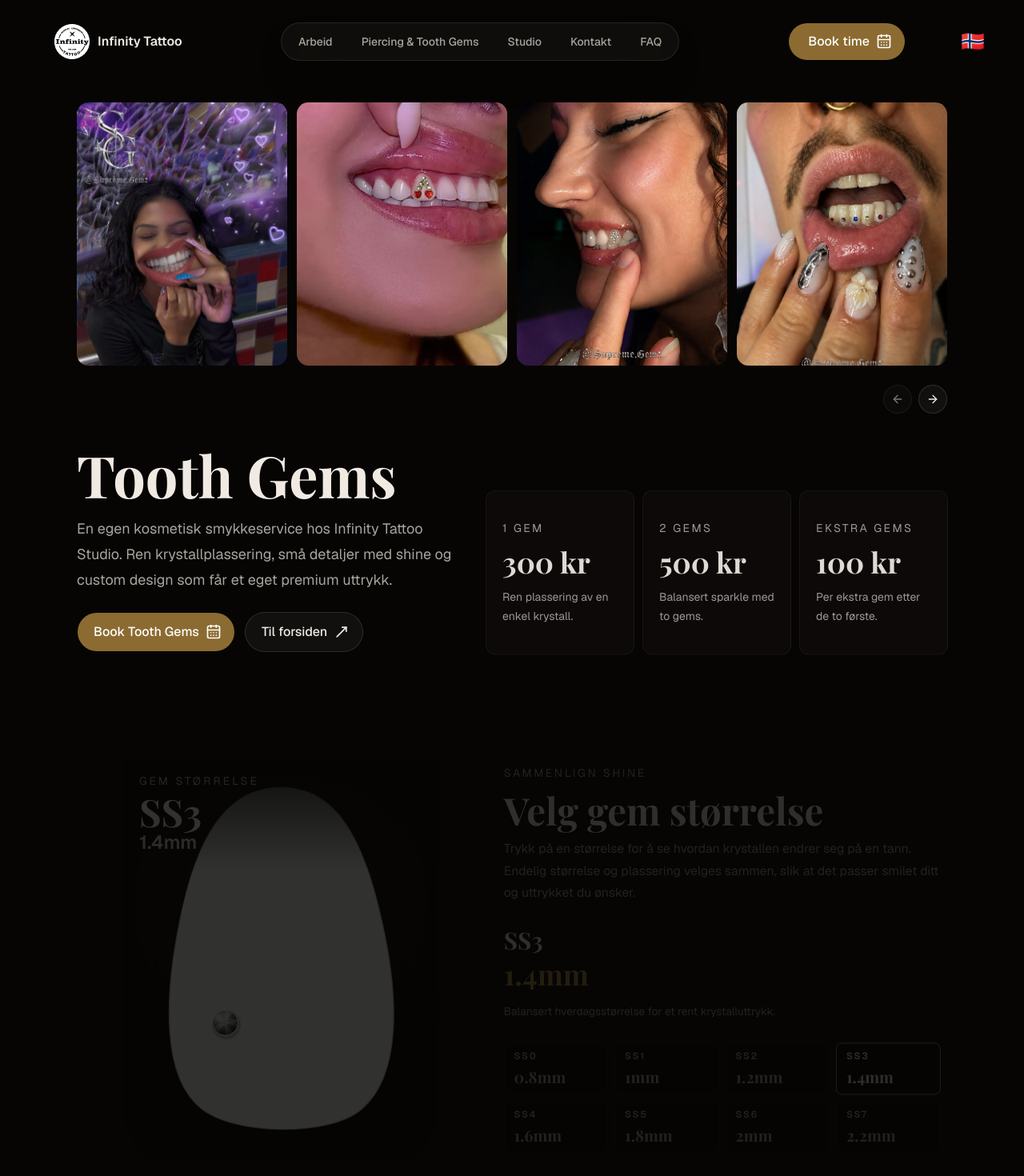
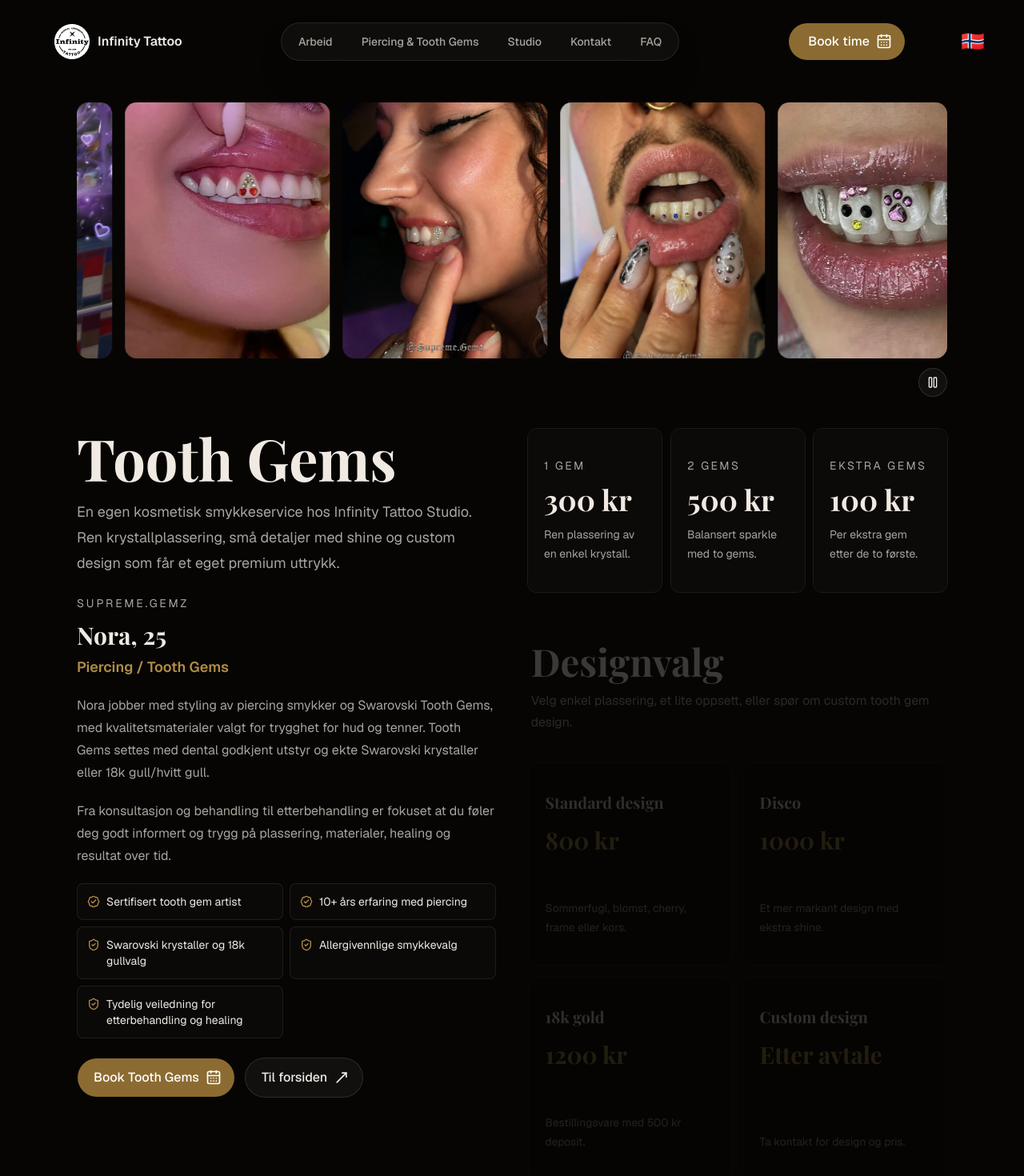
Before and after one commit to YmiaDKA/InfinityTattoo, a Next.js app: page /tooth-gems in a window 1280 px wide. Shown: the top 1470 px of the page at 80% size. Built offline with nearby package versions, Linux system fonts and the light colour scheme.

Commit message:
Stack artists and combine Tooth Gems content

```diff
--- a/src/app/tooth-gems/page.tsx
+++ b/src/app/tooth-gems/page.tsx
@@ -1,7 +1,6 @@
 import {
   BadgeCheckIcon,
   CalendarDaysIcon,
-  GemIcon,
   MoveUpRightIcon,
   ShieldCheckIcon,
 } from "lucide-react";
@@ -37,7 +36,7 @@ export default function ToothGemsPage() {
 
       <ToothGemGallery />
 
-      <section className="mx-auto grid max-w-6xl gap-10 px-5 pb-16 pt-10 sm:px-8 lg:grid-cols-[0.9fr_1.1fr] lg:items-end lg:pb-24">
+      <section className="mx-auto grid max-w-6xl gap-10 px-5 pb-16 pt-10 sm:px-8 lg:grid-cols-2 lg:items-start lg:pb-24">
         <div className="motion-rise flex flex-col gap-6">
           <div className="flex flex-col gap-4">
             <h1 className="font-display text-5xl font-bold leading-none sm:text-7xl">
@@ -49,6 +48,45 @@ export default function ToothGemsPage() {
                 no="En egen kosmetisk smykkeservice hos Infinity Tattoo Studio. Ren krystallplassering, små detaljer med shine og custom design som får et eget premium uttrykk."
               />
             </p>
+          </div>
+          <div className="flex flex-col gap-5">
+            <div>
+              <p className="text-sm uppercase tracking-[0.2em] text-muted-foreground">
+                SUPREME.GEMZ
+              </p>
+              <h2 className="mt-3 font-display text-3xl font-bold">Nora, 25</h2>
+              <p className="mt-2 text-lg font-semibold text-[color:var(--studio-gold)]">
+                Piercing / Tooth Gems
+              </p>
+            </div>
+            <p className="text-base leading-7 text-muted-foreground">
+              <LocalizedText
+                en="Nora specializes in piercing jewelry styling and Swarovski crystal Tooth Gems, using quality materials chosen for skin and teeth safety. Tooth Gems are placed with dental approved equipment and real Swarovski crystals or 18k gold/white gold options."
+                no="Nora jobber med styling av piercing smykker og Swarovski Tooth Gems, med kvalitetsmaterialer valgt for trygghet for hud og tenner. Tooth Gems settes med dental godkjent utstyr og ekte Swarovski krystaller eller 18k gull/hvitt gull."
+              />
+            </p>
+            <p className="text-base leading-7 text-muted-foreground">
+              <LocalizedText
+                en="From consultation and treatment to aftercare, the focus is that you feel informed, comfortable, and confident about placement, materials, healing, and long term results."
+                no="Fra konsultasjon og behandling til etterbehandling er fokuset at du føler deg godt informert og trygg på plassering, materialer, healing og resultat over tid."
+              />
+            </p>
+
+            <div className="grid gap-2 sm:grid-cols-2">
+              {noraHighlights.map((item, index) => (
+                <div
+                  className="flex items-start gap-2 rounded-lg border border-border/70 bg-card/45 p-3 text-sm text-foreground"
+                  key={item.titleEn}
+                >
+                  {index < 2 ? (
+                    <BadgeCheckIcon className="mt-0.5 size-4 shrink-0 text-[color:var(--studio-gold)]" />
+                  ) : (
+                    <ShieldCheckIcon className="mt-0.5 size-4 shrink-0 text-[color:var(--studio-gold)]" />
+                  )}
+                  <LocalizedText en={item.titleEn} no={item.titleNo} />
+                </div>
+              ))}
+            </div>
           </div>
           <div className="flex flex-col gap-3 sm:flex-row">
             <Button
@@ -79,32 +117,27 @@ export default function ToothGemsPage() {
           </div>
         </div>
 
-        <div className="motion-stagger grid gap-3 sm:grid-cols-3">
-          {toothGemPrices.map((item) => (
-            <Card
-              className="motion-lift motion-reveal bg-card/70"
-              key={item.titleEn}
-            >
-              <CardContent className="flex min-h-40 flex-col gap-3 p-5">
-                <p className="text-sm uppercase tracking-[0.18em] text-muted-foreground">
-                  <LocalizedText en={item.titleEn} no={item.titleNo} />
-                </p>
-                <p className="font-display text-4xl font-bold text-foreground">
-                  {item.price}
-                </p>
-                <p className="mt-auto text-sm leading-6 text-muted-foreground">
-                  <LocalizedText en={item.textEn} no={item.textNo} />
-                </p>
-              </CardContent>
-            </Card>
-          ))}
-        </div>
-      </section>
-
-      <ToothGemSizeGuide />
-
-      <section className="border-y bg-card/30">
-        <div className="mx-auto flex max-w-6xl flex-col gap-8 px-5 py-16 sm:px-8 lg:py-24">
+        <div className="flex flex-col gap-8">
+          <div className="motion-stagger grid gap-3 sm:grid-cols-3">
+            {toothGemPrices.map((item) => (
+              <Card
+                className="motion-lift motion-reveal bg-card/70"
+                key={item.titleEn}
+              >
+                <CardContent className="flex min-h-40 flex-col gap-3 p-5">
+                  <p className="text-sm uppercase tracking-[0.18em] text-muted-foreground">
+                    <LocalizedText en={item.titleEn} no={item.titleNo} />
+                  </p>
+                  <p className="font-display text-4xl font-bold text-foreground">
+                    {item.price}
+                  </p>
+                  <p className="mt-auto text-sm leading-6 text-muted-foreground">
+                    <LocalizedText en={item.textEn} no={item.textNo} />
+                  </p>
+                </CardContent>
+              </Card>
+            ))}
+          </div>
           <div className="motion-reveal flex flex-col gap-3">
             <h2 className="font-display text-4xl font-bold sm:text-5xl">
               <LocalizedText en="Design options" no="Designvalg" />
@@ -116,8 +149,7 @@ export default function ToothGemsPage() {
               />
             </p>
           </div>
-
-          <div className="motion-stagger grid gap-3 md:grid-cols-2 lg:grid-cols-4">
+          <div className="motion-stagger grid gap-3 sm:grid-cols-2">
             {toothGemDesigns.map((item) => (
               <Card
                 className="motion-lift motion-reveal bg-background/70"
@@ -143,52 +175,7 @@ export default function ToothGemsPage() {
         </div>
       </section>
 
-      <section className="mx-auto max-w-3xl px-5 py-16 sm:px-8 lg:py-24">
-        <div className="flex flex-col gap-6">
-          <div className="flex size-12 items-center justify-center rounded-full bg-primary text-primary-foreground">
-            <GemIcon className="size-5" />
-          </div>
-          <div>
-            <p className="text-sm uppercase tracking-[0.2em] text-muted-foreground">
-              SUPREME.GEMZ
-            </p>
-            <h2 className="mt-3 font-display text-4xl font-bold sm:text-5xl">
-              Nora, 25
-            </h2>
-            <p className="mt-2 text-lg font-semibold text-[color:var(--studio-gold)]">
-              Piercing / Tooth Gems
-            </p>
-          </div>
-          <p className="text-base leading-7 text-muted-foreground">
-            <LocalizedText
-              en="Nora specializes in piercing jewelry styling and Swarovski crystal Tooth Gems, using quality materials chosen for skin and teeth safety. Tooth Gems are placed with dental approved equipment and real Swarovski crystals or 18k gold/white gold options."
-              no="Nora jobber med styling av piercing smykker og Swarovski Tooth Gems, med kvalitetsmaterialer valgt for trygghet for hud og tenner. Tooth Gems settes med dental godkjent utstyr og ekte Swarovski krystaller eller 18k gull/hvitt gull."
-            />
-          </p>
-          <p className="text-base leading-7 text-muted-foreground">
-            <LocalizedText
-              en="From consultation and treatment to aftercare, the focus is that you feel informed, comfortable, and confident about placement, materials, healing, and long term results."
-              no="Fra konsultasjon og behandling til etterbehandling er fokuset at du føler deg godt informert og trygg på plassering, materialer, healing og resultat over tid."
-            />
-          </p>
-
-          <div className="grid gap-2 sm:grid-cols-2">
-            {noraHighlights.map((item, index) => (
-              <div
-                className="flex items-start gap-2 rounded-lg border border-border/70 bg-card/45 p-3 text-sm text-foreground"
-                key={item.titleEn}
-              >
-                {index < 2 ? (
-                  <BadgeCheckIcon className="mt-0.5 size-4 shrink-0 text-[color:var(--studio-gold)]" />
-                ) : (
-                  <ShieldCheckIcon className="mt-0.5 size-4 shrink-0 text-[color:var(--studio-gold)]" />
-                )}
-                <LocalizedText en={item.titleEn} no={item.titleNo} />
-              </div>
-            ))}
-          </div>
-        </div>
-      </section>
+      <ToothGemSizeGuide />
     </main>
   );
 }
--- a/src/components/tooth-gem-gallery.tsx
+++ b/src/components/tooth-gem-gallery.tsx
@@ -1,45 +1,18 @@
 "use client";
 
 import Image from "next/image";
-import { ArrowLeftIcon, ArrowRightIcon } from "lucide-react";
-import { useEffect, useRef, useState } from "react";
+import { PauseIcon, PlayIcon } from "lucide-react";
+import { useState } from "react";
 
 import { Button } from "@/components/ui/button";
+import { Marquee } from "@/components/ui/marquee";
 import { useLanguage } from "@/lib/language-store";
 import { supremeGemzGallery } from "@/lib/tooth-gems";
+import { cn } from "@/lib/utils";
 
 export function ToothGemGallery() {
   const language = useLanguage();
-  const trackRef = useRef<HTMLDivElement>(null);
-  const [canPrevious, setCanPrevious] = useState(false);
-  const [canNext, setCanNext] = useState(true);
-
-  function updateControls() {
-    const track = trackRef.current;
-    if (!track) return;
-    setCanPrevious(track.scrollLeft > 1);
-    setCanNext(track.scrollLeft + track.clientWidth < track.scrollWidth - 1);
-  }
-
-  useEffect(() => {
-    const track = trackRef.current;
-    if (!track) return;
-    const observer = new ResizeObserver(updateControls);
-    observer.observe(track);
-    return () => observer.disconnect();
-  }, []);
-
-  function scroll(direction: number) {
-    const track = trackRef.current;
-    const slide = track?.firstElementChild;
-    if (!track || !slide) return;
-    track.scrollBy({
-      left: direction * (slide.clientWidth + 12),
-      behavior: window.matchMedia("(prefers-reduced-motion: reduce)").matches
-        ? "instant"
-        : "smooth",
-    });
-  }
+  const [paused, setPaused] = useState(false);
 
   return (
     <section
@@ -49,24 +22,20 @@ export function ToothGemGallery() {
           ? "Tooth Gems bildegalleri"
           : "Tooth Gems photo gallery"
       }
-      aria-roledescription={language === "NO" ? "karusell" : "carousel"}
     >
-      <div
-        ref={trackRef}
-        onScroll={updateControls}
-        tabIndex={0}
-        aria-label={language === "NO" ? "Bla gjennom bildene" : "Browse photos"}
-        onKeyDown={(event) => {
-          if (event.key !== "ArrowLeft" && event.key !== "ArrowRight") return;
-          event.preventDefault();
-          scroll(event.key === "ArrowLeft" ? -1 : 1);
-        }}
-        className="flex snap-x snap-mandatory gap-3 overflow-x-auto overscroll-x-contain rounded-2xl pb-3 focus-visible:outline-2 focus-visible:outline-ring"
+      <Marquee
+        pauseOnHover
+        repeat={2}
+        decorativeRepeats
+        className={cn(
+          "rounded-2xl p-0 [--duration:60s] motion-reduce:overflow-x-auto [&>div]:motion-reduce:animate-none [&>div:not(:first-child)]:motion-reduce:hidden",
+          paused && "[&>div]:[animation-play-state:paused]",
+        )}
       >
         {supremeGemzGallery.map((image, index) => (
           <div
             key={image.src}
-            className="relative aspect-[4/5] w-[78%] shrink-0 snap-start overflow-hidden rounded-2xl bg-card sm:w-[42%] lg:w-[calc((100%-2.25rem)/4)]"
+            className="relative h-72 w-56 shrink-0 overflow-hidden rounded-2xl bg-card sm:h-80 sm:w-64"
           >
             <Image
               src={image.src}
@@ -74,31 +43,29 @@ export function ToothGemGallery() {
               fill
               className="object-cover"
               loading={index === 0 ? "eager" : "lazy"}
-              sizes="(min-width: 1152px) 260px, (min-width: 1024px) 24vw, (min-width: 640px) 42vw, 78vw"
+              sizes="(min-width: 640px) 256px, 224px"
             />
           </div>
         ))}
-      </div>
-      <div className="mt-3 flex justify-end gap-2">
+      </Marquee>
+      <div className="mt-3 flex justify-end motion-reduce:hidden">
         <Button
           variant="outline"
           size="icon-lg"
           className="rounded-full"
-          aria-label={language === "NO" ? "Forrige bilde" : "Previous photo"}
-          disabled={!canPrevious}
-          onClick={() => scroll(-1)}
+          aria-label={
+            paused
+              ? language === "NO"
+                ? "Start galleri"
+                : "Play gallery"
+              : language === "NO"
+                ? "Pause galleri"
+                : "Pause gallery"
+          }
+          aria-pressed={paused}
+          onClick={() => setPaused((value) => !value)}
         >
-          <ArrowLeftIcon />
-        </Button>
-        <Button
-          variant="outline"
-          size="icon-lg"
-          className="rounded-full"
-          aria-label={language === "NO" ? "Neste bilde" : "Next photo"}
-          disabled={!canNext}
-          onClick={() => scroll(1)}
-        >
-          <ArrowRightIcon />
+          {paused ? <PlayIcon /> : <PauseIcon />}
         </Button>
       </div>
     </section>
--- a/src/components/ui/marquee.tsx
+++ b/src/components/ui/marquee.tsx
@@ -31,6 +31,8 @@ interface MarqueeProps extends ComponentPropsWithoutRef<"div"> {
    * @default 4
    */
   repeat?: number
+  /** Hide duplicated, non-interactive content from assistive technology. */
+  decorativeRepeats?: boolean
 }
 
 export function Marquee({
@@ -40,6 +42,7 @@ export function Marquee({
   children,
   vertical = false,
   repeat = 4,
+  decorativeRepeats = false,
   ...props
 }: MarqueeProps) {
   return (
@@ -59,6 +62,7 @@ export function Marquee({
         .map((_, i) => (
           <div
             key={i}
+            aria-hidden={decorativeRepeats && i > 0 ? true : undefined}
             className={cn("flex shrink-0 justify-around gap-(--gap)", {
               "animate-marquee flex-row": !vertical,
               "animate-marquee-vertical flex-col": vertical,
```
Also changed, not shown: src/app/page.tsx (+3 -13 lines), src/components/artist-spotlight.tsx (+6 -10 lines), src/components/studio-address.tsx (+1 -20 lines).
